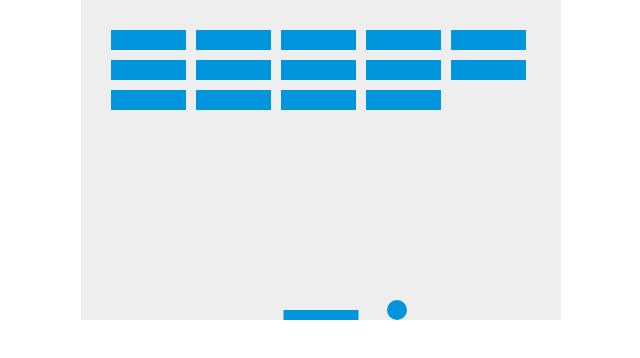
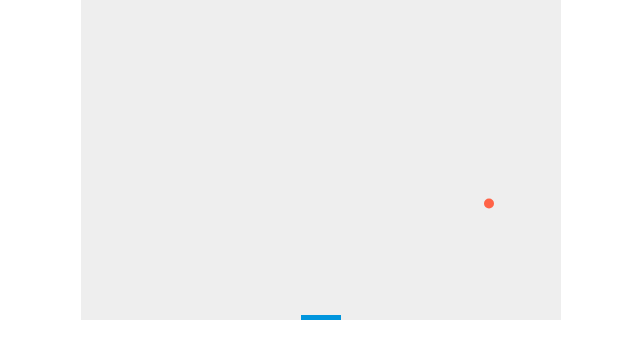
Before and after one commit to wuruthai/paddle-game, a website built with webpack: page index.html in a window 1280 px wide. Shown: the whole page, without its empty margins (319-959 px from the left). Built offline with nearby package versions, Linux system fonts and the light colour scheme.

Commit message:
initial commit

```diff
--- a/index.html
+++ b/index.html
@@ -21,7 +21,6 @@
 <body>
 
     <canvas id="myCanvas" width="480" height="320"></canvas>
-    <script src="/index.js"></script>
 
 </body>
 
--- a/index.js
+++ b/index.js
@@ -1,131 +1,72 @@
 var canvas = document.getElementById("myCanvas");
 var ctx = canvas.getContext("2d");
-var ballRadius = 10;
-var x = canvas.width / 2;
-var y = canvas.height - 30;
-var dx = 2;
-var dy = -2;
-var paddleHeight = 10;
-var paddleWidth = 75;
-var paddleX = (canvas.width - paddleWidth) / 2;
-var rightPressed = false;
-var leftPressed = false;
-var brickRowCount = 3;
-var brickColumnCount = 5;
-var brickWidth = 75;
-var brickHeight = 20;
-var brickPadding = 10;
-var brickOffsetTop = 30;
-var brickOffsetLeft = 30;
 
-var bricks = [];
-for (var c = 0; c < brickColumnCount; c++) {
-  bricks[c] = [];
-  for (var r = 0; r < brickRowCount; r++) {
-    bricks[c][r] = { x: 0, y: 0, status: 1 };
-  }
-}
+const PADDLE_WIDTH = 40;
+const PADDLE_HEIGHT = 5;
+const PADDLE_BOTTOM_GAP = 0;
+const SPEED = 4;
+const BALL_RADIUS = 5;
+const direction = {
+  x: +1,
+  y: -1,
+};
+const paddle = {
+  x: (canvas.width - PADDLE_WIDTH) / 2,
+  y: canvas.height - PADDLE_HEIGHT - PADDLE_BOTTOM_GAP,
+};
 
-document.addEventListener("keydown", keyDownHandler, false);
-document.addEventListener("keyup", keyUpHandler, false);
+const ball = {
+  x: paddle.x + PADDLE_WIDTH / 2,
+  y: paddle.y - PADDLE_HEIGHT - BALL_RADIUS / 2,
+};
 
-function keyDownHandler(e) {
-  if (e.key == "Right" || e.key == "ArrowRight") {
-    rightPressed = true;
-  } else if (e.key == "Left" || e.key == "ArrowLeft") {
-    leftPressed = true;
-  }
-}
-
-function keyUpHandler(e) {
-  if (e.key == "Right" || e.key == "ArrowRight") {
-    rightPressed = false;
-  } else if (e.key == "Left" || e.key == "ArrowLeft") {
-    leftPressed = false;
-  }
-}
-function collisionDetection() {
-  for (var c = 0; c < brickColumnCount; c++) {
-    for (var r = 0; r < brickRowCount; r++) {
-      var b = bricks[c][r];
-      if (b.status == 1) {
-        if (
-          x > b.x &&
-          x < b.x + brickWidth &&
-          y > b.y &&
-          y < b.y + brickHeight
-        ) {
-          dy = -dy;
-          b.status = 0;
-        }
-      }
-    }
-  }
-}
-function drawBall() {
+const calculateDistance = (dx = 0, dy = 0) => {
+  return Math.sqrt(dx * dx + dy * dy);
+};
+const drawPaddle = () => {
   ctx.beginPath();
-  ctx.arc(x, y, ballRadius, 0, Math.PI * 2);
+  ctx.rect(paddle.x, paddle.y, PADDLE_WIDTH, PADDLE_HEIGHT);
   ctx.fillStyle = "#0095DD";
   ctx.fill();
   ctx.closePath();
-}
-function drawPaddle() {
+};
+const drawBall = () => {
   ctx.beginPath();
-  ctx.rect(paddleX, canvas.height - paddleHeight, paddleWidth, paddleHeight);
-  ctx.fillStyle = "#0095DD";
+  ctx.arc(ball.x, ball.y, BALL_RADIUS, 0, 2 * Math.PI);
+  ctx.fillStyle = "tomato";
   ctx.fill();
   ctx.closePath();
-}
-function drawBricks() {
-  for (var c = 0; c < brickColumnCount; c++) {
-    for (var r = 0; r < brickRowCount; r++) {
-      if (bricks[c][r].status == 1) {
-        var brickX = c * (brickWidth + brickPadding) + brickOffsetLeft;
-        var brickY = r * (brickHeight + brickPadding) + brickOffsetTop;
-        bricks[c][r].x = brickX;
-        bricks[c][r].y = brickY;
-        ctx.beginPath();
-        ctx.rect(brickX, brickY, brickWidth, brickHeight);
-        ctx.fillStyle = "#0095DD";
-        ctx.fill();
-        ctx.closePath();
-      }
-    }
+};
+
+const findCollusion = () => {
+  if (
+    calculateDistance(canvas.width - ball.x, 0) <= BALL_RADIUS ||
+    calculateDistance(0 - ball.x, 0) <= BALL_RADIUS
+  ) {
+    // RIGHT - LEFT WALL COLLUSION
+    direction.x = -direction.x;
+  } else if (calculateDistance(0, ball.y) <= BALL_RADIUS) {
+    // TOP COLLUSION
+    direction.y = -direction.y;
+  } else if (calculateDistance(0, canvas.height - ball.y < BALL_RADIUS)) {
+    // GAME OVER
+    direction.y = -direction.y;
   }
-}
+};
 
-function draw() {
+const draw = () => {
   ctx.clearRect(0, 0, canvas.width, canvas.height);
-  drawBricks();
+  drawPaddle();
   drawBall();
-  drawPaddle();
-  collisionDetection();
+};
 
-  if (x + dx > canvas.width - ballRadius || x + dx < ballRadius) {
-    dx = -dx;
-  }
-  if (y + dy < ballRadius) {
-    dy = -dy;
-  } else if (y + dy > canvas.height - ballRadius) {
-    if (x > paddleX && x < paddleX + paddleWidth) {
-      if ((y = y - paddleHeight)) {
-        dy = -dy;
-      }
-    } else {
-      alert("GAME OVER");
-      document.location.reload();
-      clearInterval(interval); // Needed for Chrome to end game
-    }
-  }
+const ballMovement = () => {
+  ball.x += SPEED * direction.x;
+  ball.y += SPEED * direction.y;
+};
 
-  if (rightPressed && paddleX < canvas.width - paddleWidth) {
-    paddleX += 7;
-  } else if (leftPressed && paddleX > 0) {
-    paddleX -= 7;
-  }
-
-  x += dx;
-  y += dy;
-}
-
-var interval = setInterval(draw, 10);
+setInterval(() => {
+  ballMovement()
+  findCollusion();
+  draw();
+}, 10);
--- /dev/null
+++ b/webpack.config.js
@@ -0,0 +1,11 @@
+const path = require("path");
+const HtmlWebpackPlugin = require("html-webpack-plugin");
+
+module.exports = {
+  entry: { index: path.resolve(__dirname, "index.js") },
+  plugins: [
+    new HtmlWebpackPlugin({
+      template: path.resolve(__dirname, "index.html"),
+    }),
+  ],
+};
```
Also changed, not shown: model/base.model.js (added, +18 -0 lines), package.json (added, +30 -0 lines), .babelrc (added), 2 other files.
